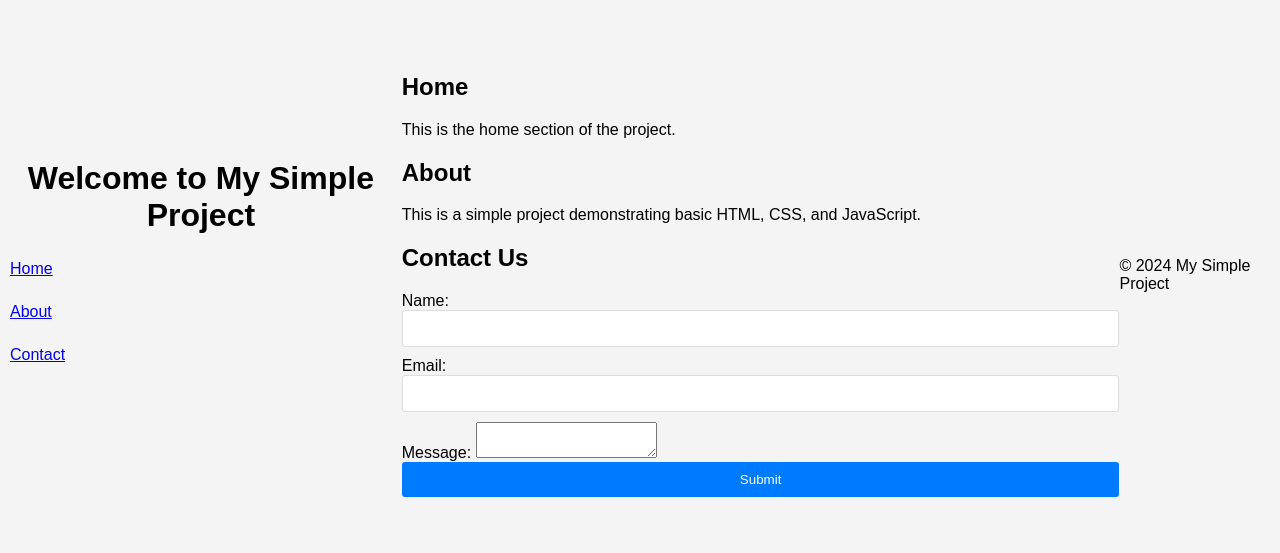
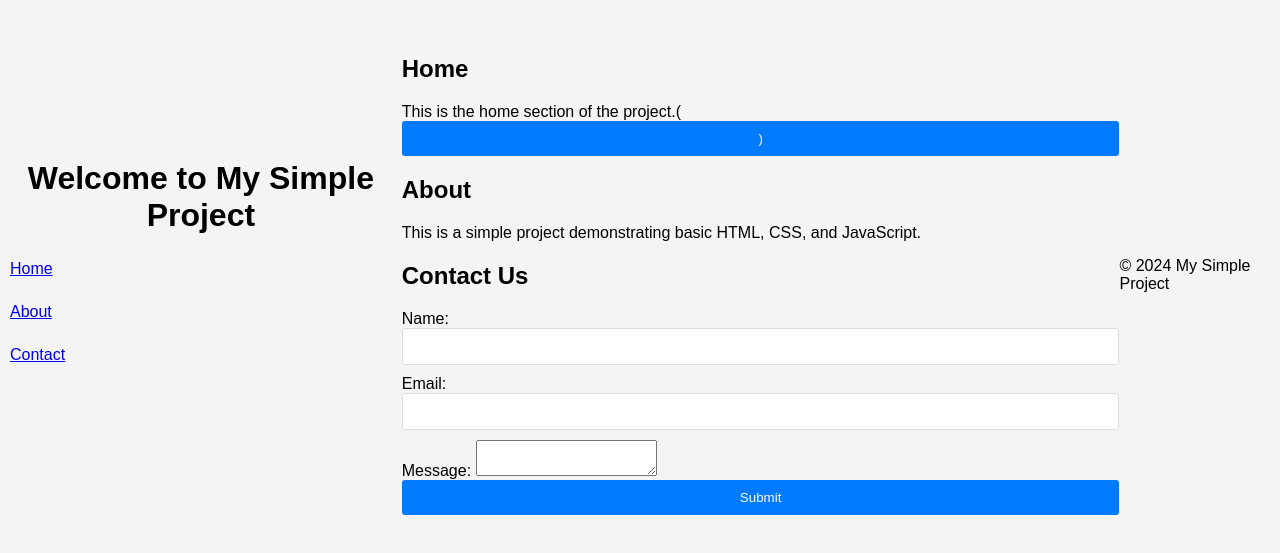
Before and after one commit to nirajsahu937/To-Do-List, a plain HTML site: page index.html in a window 1280 px wide. Shown: the part 125-678 px from the top of the page. Drawn offline with Linux system fonts and the light colour scheme.

Commit message:
Add new button

```diff
--- a/index.html
+++ b/index.html
@@ -21,7 +21,7 @@
     <main>
         <section id="home">
             <h2>Home</h2>
-            <p>This is the home section of the project.</p>
+            <p>This is the home section of the project.(<button>)</button></p>
         </section>
 
         <section id="about">
```
